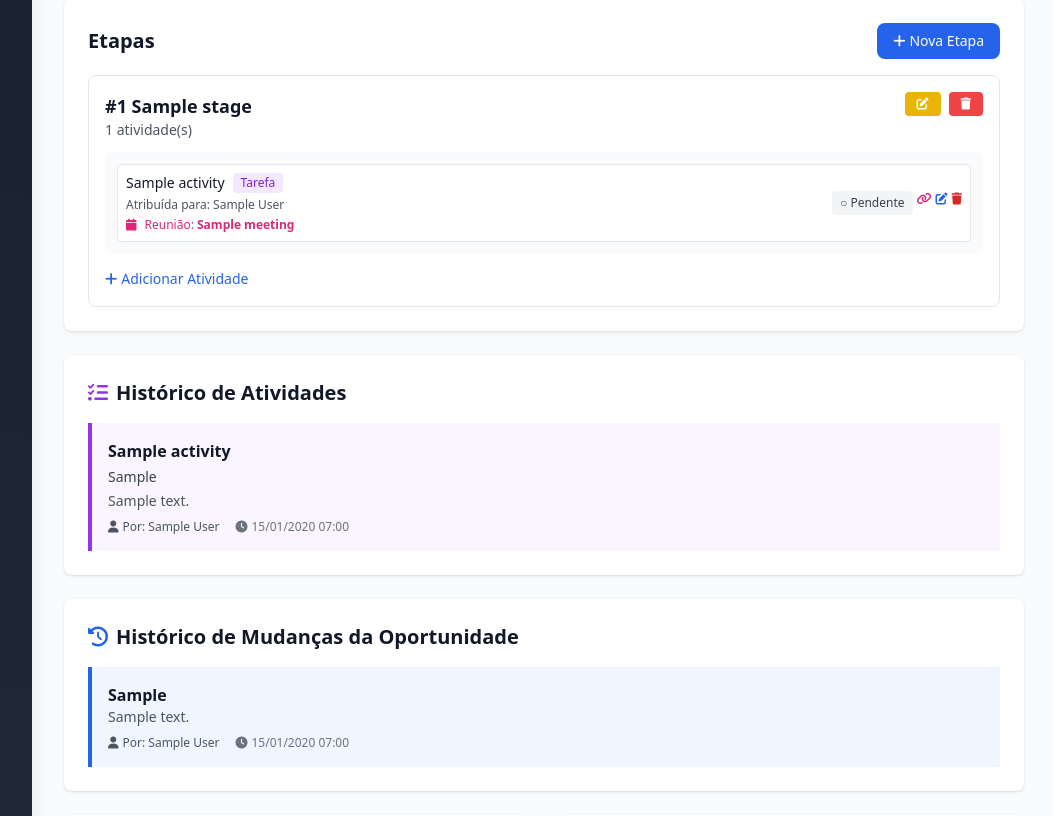
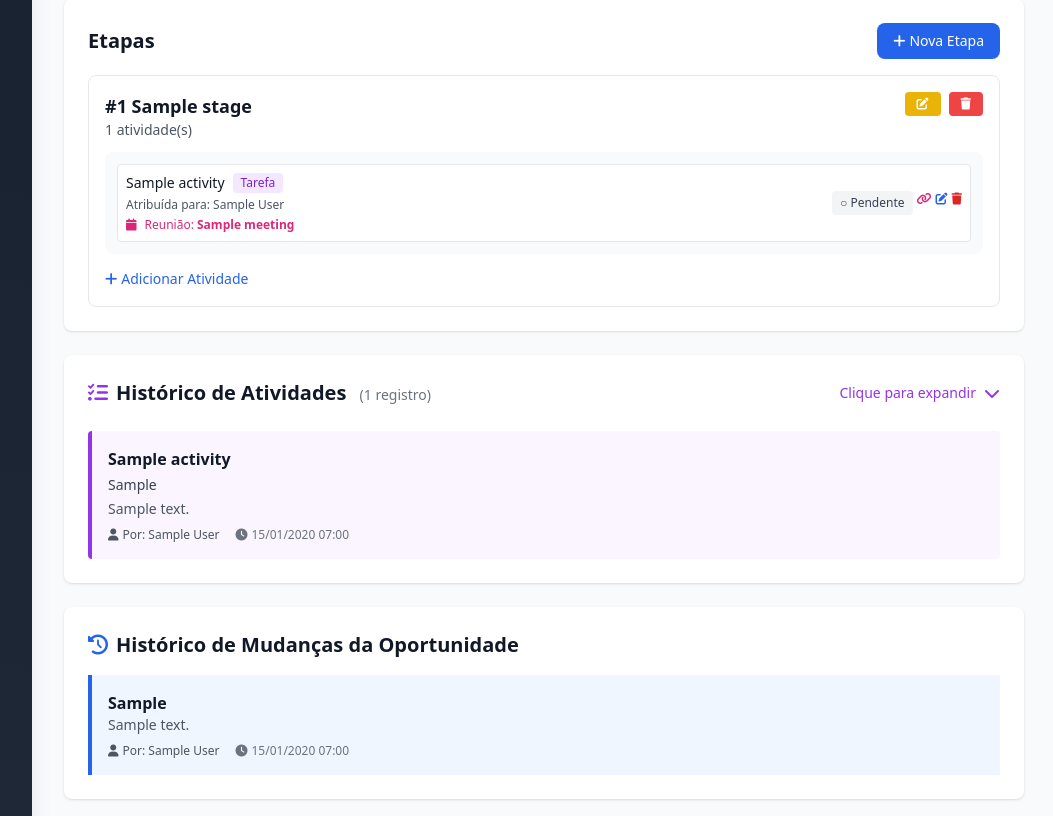
Before and after one commit to CIDUFF/Outlook, a Django app: page /oportunidades/00000000-0000-0000-0000-000000000001/ in a window 1280 px wide. Shown: the part 1579-2395 px from the top of the page, without its empty margins (224-1277 px from the left). Run offline with Django 4.2, Linux system fonts and the light colour scheme; a user stored in the database is signed in; tables that the repository leaves empty hold one stand-in row (values such as "Sample post"); grey boxes marked "Sample" are stand-in pictures; some libraries are stand-ins or nearby versions.

Commit message:
feat: Enhance activity history section with expandable view and improved display

```diff
--- a/prospecta/templates/prospecta/opportunities/detail.html
+++ b/prospecta/templates/prospecta/opportunities/detail.html
@@ -214,13 +214,29 @@
 
     <!-- Activity History -->
     {% if activity_history %}
-    <div class="bg-white rounded-lg shadow p-6">
-        <h2 class="text-xl font-bold text-gray-900 mb-4">
+    <div x-data="{ expanded: false }" class="bg-white rounded-lg shadow hover:shadow-lg transition-shadow">
+        <button @click="expanded = !expanded" class="w-full p-6 text-left focus:outline-none focus:ring-2 focus:ring-purple-500 focus:ring-inset rounded-lg">
+            <div class="flex justify-between items-center">
+                <h2 class="text-xl font-bold text-gray-900">
                     <i class="fas fa-tasks mr-2 text-purple-600"></i>Histórico de Atividades
+                    <span class="text-sm font-normal text-gray-500 ml-2">({{ activity_history|length }} registro{{ activity_history|length|pluralize }})</span>
                 </h2>
+                <div class="flex items-center gap-2">
+                    <span x-show="!expanded" class="text-sm text-purple-600 font-medium">Clique para expandir</span>
+                    <span x-show="expanded" class="text-sm text-purple-600 font-medium">Clique para recolher</span>
+                    <i class="fas fa-chevron-down text-purple-600 transition-transform duration-300" :class="{'rotate-180': expanded}"></i>
+                </div>
+            </div>
+        </button>
+
+        <div class="px-6 pb-6">
             <div class="space-y-3">
                 {% for item in activity_history %}
-            <div class="flex items-start p-4 border-l-4 border-purple-600 bg-purple-50">
+                <div class="flex items-start p-4 border-l-4 border-purple-600 bg-purple-50 rounded"
+                     x-show="expanded || {{ forloop.counter }} <= 3"
+                     x-transition:enter="transition ease-out duration-300"
+                     x-transition:enter-start="opacity-0 transform scale-95"
+                     x-transition:enter-end="opacity-100 transform scale-100">
                     <div class="flex-1">
                         <p class="font-semibold text-gray-900">{{ item.activity.title }}</p>
                         <p class="text-sm text-gray-700 mt-1">{{ item.get_change_type_display|default:item.change_type }}</p>
@@ -236,6 +252,12 @@
                     </div>
                 </div>
                 {% endfor %}
+            </div>
+            {% if activity_history|length > 3 %}
+            <p x-show="!expanded" class="text-xs text-gray-500 mt-3 text-center">
+                Exibindo 3 de {{ activity_history|length }} registros
+            </p>
+            {% endif %}
         </div>
     </div>
     {% endif %}
--- a/prospecta/views.py
+++ b/prospecta/views.py
@@ -405,7 +405,7 @@ def opportunity_detail(request, pk):
     # Buscar histórico de atividades relacionadas à oportunidade
     activity_history = ActivityHistory.objects.filter(
         activity__stage__opportunity=opportunity
-    ).select_related('activity', 'changed_by')[:20]
+    ).select_related('activity', 'changed_by')
 
     context = get_user_context(request.user)
     context.update({
```
Lines whose indentation alone changed are shown as unchanged.
